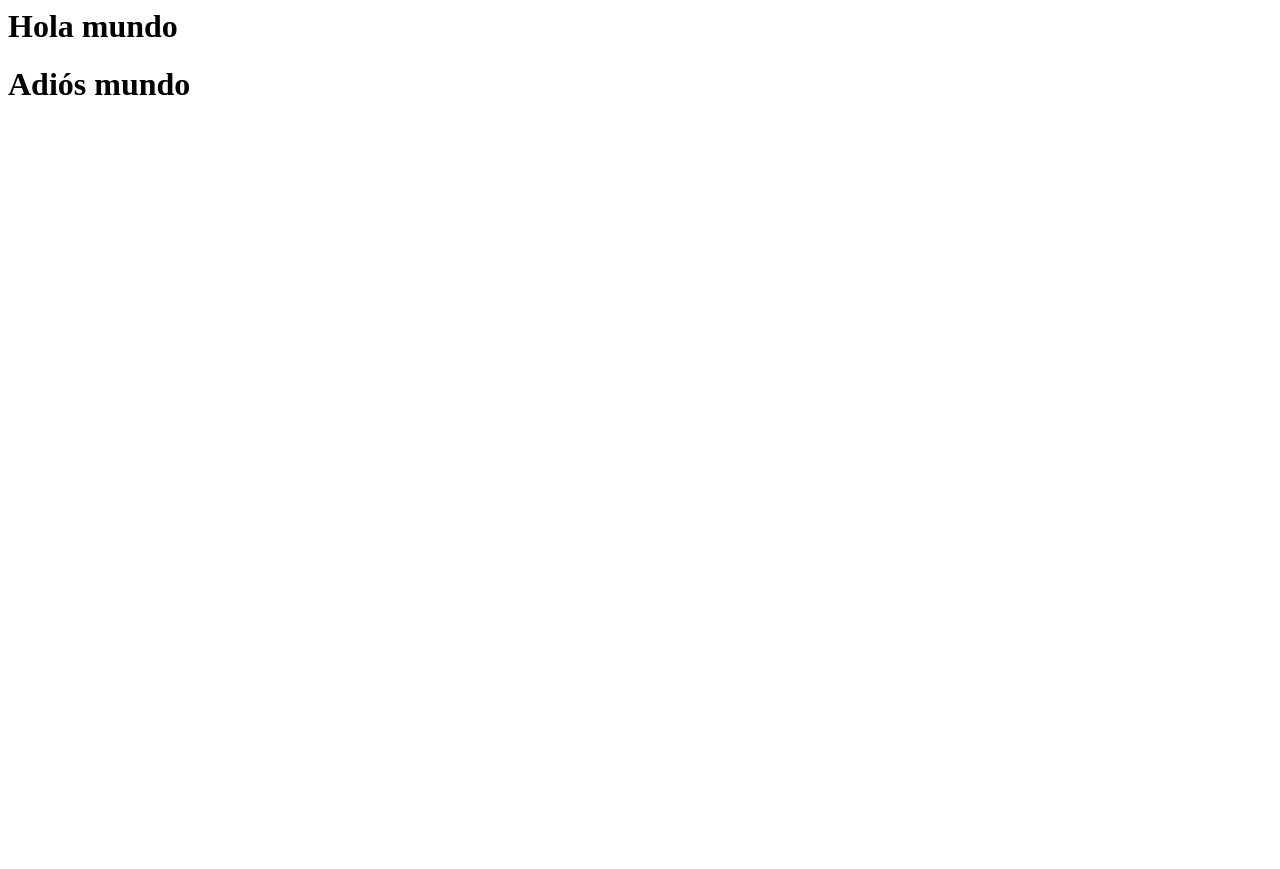
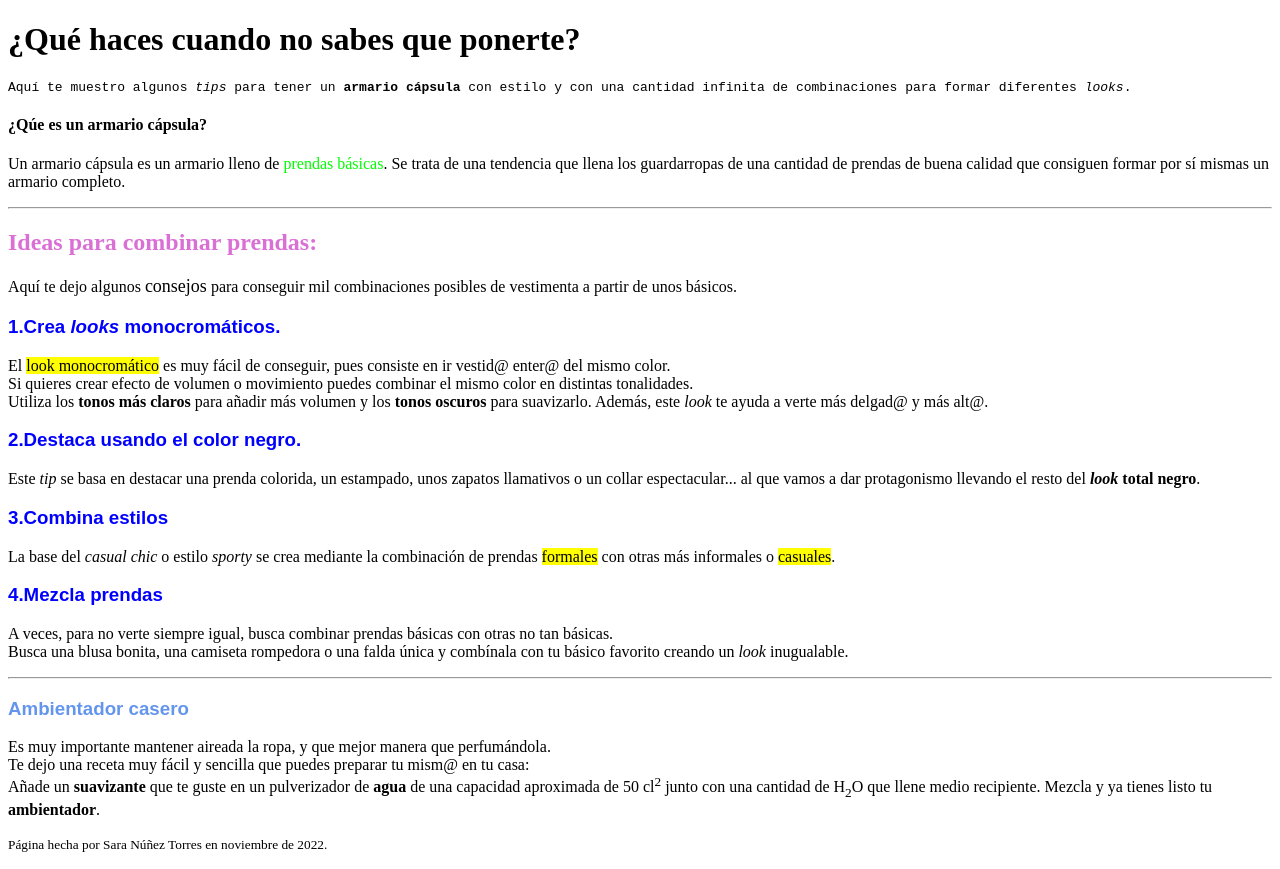
Before and after one commit to sarant15/mi_pagina_web, a plain HTML site: page index.html in a window 1280 px wide. Before the commit the page ends 800 px from the top, so only its background shows below. Drawn offline with Linux system fonts and the light colour scheme.

Commit message:
Crear página web

```diff
--- a/index.html
+++ b/index.html
@@ -1,15 +1,53 @@
-<!doctype>
+<!DOCTYPE html>
 <html lang="es-ES">
-  <head>
-    <title>
-      Mi primera página web
-    </title>
-    <meta charset="utf-8">
-  </head>
-  <body>
-    <h1> Hola mundo
-    </h1>
-    <h1> Adiós mundo
-    </h1>
-  </body>
+    <head>
+        <meta charset="utf-8">
+        <title>A LA ÚLTIMA MODA</title>
+        <link rel="stylesheet" href="estilo.css">
+        <style>
+            h2{
+                color:orchid
+            }
+            h3{
+                font-family: Arial, Helvetica, sans-serif;
+                color:blue;
+            }
+        </style>
+    </head>
+    <body>
+        <h1 class="texto_centrado">¿Qué haces cuando no sabes que ponerte?</h1>
+        <pre>Aquí te muestro algunos <em>tips</em> para tener un <b>armario cápsula</b> con estilo y con una cantidad infinita de combinaciones para formar diferentes <em>looks</em>.</pre>
+        <h4>¿Qúe es un armario cápsula?</h4>
+        <p>Un armario cápsula es un armario lleno de <span style="color:lime">prendas básicas</span>. Se trata de una tendencia que llena
+            los guardarropas de una cantidad de prendas de buena calidad que consiguen formar por sí
+            mismas un armario completo.</p>
+        <hr>
+        <h2><span class="fondo_negro">Ideas para combinar prendas:</span></h2>
+        </hr>
+        <p>Aquí te dejo algunos <span style=font-size:large> consejos</span> para conseguir mil combinaciones posibles de vestimenta a partir de unos básicos.</p>
+        <h3>1.Crea <i>looks</i> monocromáticos.</h3>
+        <p>El <mark>look monocromático</mark> es muy fácil de conseguir, pues consiste en ir vestid@ enter@ del mismo color.
+            <br>Si quieres crear efecto de volumen o movimiento puedes combinar el mismo color en distintas tonalidades.
+            <br>Utiliza los <strong>tonos más claros</strong> para añadir más volumen y los <strong>tonos oscuros</strong> para suavizarlo.
+            Además, este <em>look</em> te ayuda a verte más delgad@ y más alt@.</p>
+        <h3>2.Destaca usando el color negro.</h3>
+        <p>Este <i>tip</i> se basa en destacar una prenda colorida, un estampado, unos zapatos llamativos o un collar espectacular...
+        al que vamos a dar protagonismo llevando el resto del <strong><i>look</i> total negro</strong>.</p>
+        <h3>3.Combina estilos</h3>
+        <p>La base del <i>casual chic</i> o estilo <i>sporty</i> se crea mediante la combinación de prendas <mark>formales</mark> con otras más
+        informales o <mark>casuales</mark>.</p>
+        <h3>4.Mezcla prendas</h3>
+        <p>A veces, para no verte siempre igual, busca combinar prendas básicas con otras no tan básicas.
+            <br>Busca una blusa bonita, una camiseta rompedora o una falda única y combínala con tu básico favorito
+            creando un <i>look</i> inugualable.</p>
+        <hr>
+        <h3><span style="color:cornflowerblue">Ambientador casero</span></h3>
+        </hr>
+        <p>Es muy importante mantener aireada la ropa, y que mejor manera que perfumándola.
+            <br>Te dejo una receta muy fácil y sencilla que puedes preparar tu mism@ en tu casa:
+            <br>Añade un <b>suavizante</b> que te guste en un pulverizador de <b>agua</b> de una capacidad aproximada de 50 cl<sup>2</sup>
+            junto con una cantidad de H<sub>2</sub>O que llene medio recipiente. Mezcla y ya tienes listo tu <b>ambientador</b>.
+        </p>
+        <p><small>Página hecha por Sara Núñez Torres en noviembre de 2022.</small></p>
+    </body>
 </html>
```
